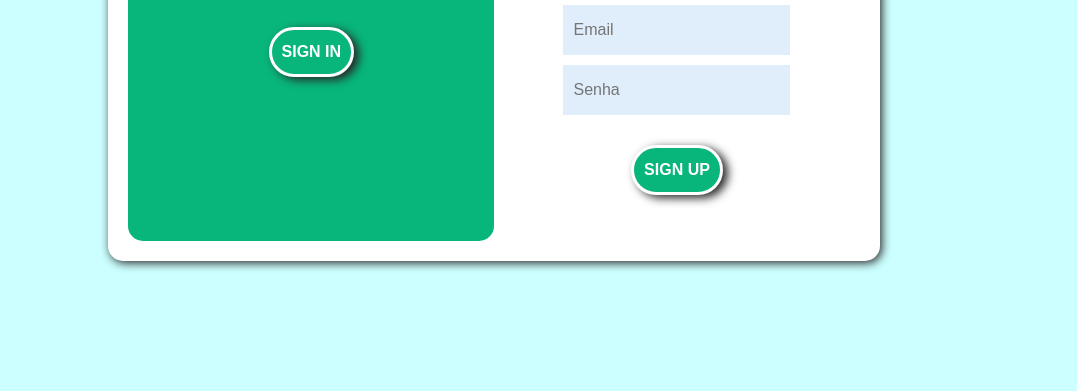
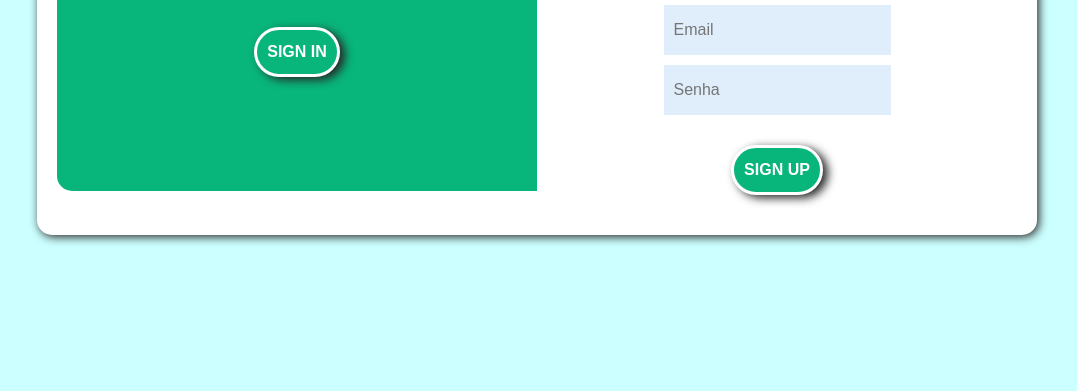
Before and after one commit to juniorxvier/pagina-de-usuario, a plain HTML site: page index.html in a window 1280 px wide. Shown: the part 409-800 px from the top of the page, without its empty margins (103-1180 px from the left). Drawn offline with Linux system fonts and the light colour scheme.

Commit message:
Update style.css

```diff
--- a/style.css
+++ b/style.css
@@ -12,13 +12,14 @@ body {
     min-height: 100vh;
     background-color: rgb(204, 255, 255);
     overflow: hidden; /* Evitar rolagem no body */
+    margin: 0; /* Remover a margem do body para evitar rolagem */
 }
 
 #container {
     display: flex;
     justify-content: center;
     align-items: center;
-    width: 90%; /* Ajustar a largura do container para caber na viewport */
+    width: 90vw; /* Ajustar para 90% da largura da viewport */
     max-width: 1000px; /* Largura máxima para o container */
     height: auto; /* Permitir que a altura se ajuste conforme o conteúdo */
     background-color: white;
@@ -37,11 +38,11 @@ body {
     justify-content: center;
     align-items: center;
     background-color: rgb(8, 182, 124);
+    min-height: 400px;
     gap: 10px;
     flex: 1;
-    min-height: 500px;
     padding: 20px;
-    border-radius: 15px 15px;
+    border-radius: 15px 0 0 15px;
     box-sizing: border-box;
 }
 
```
